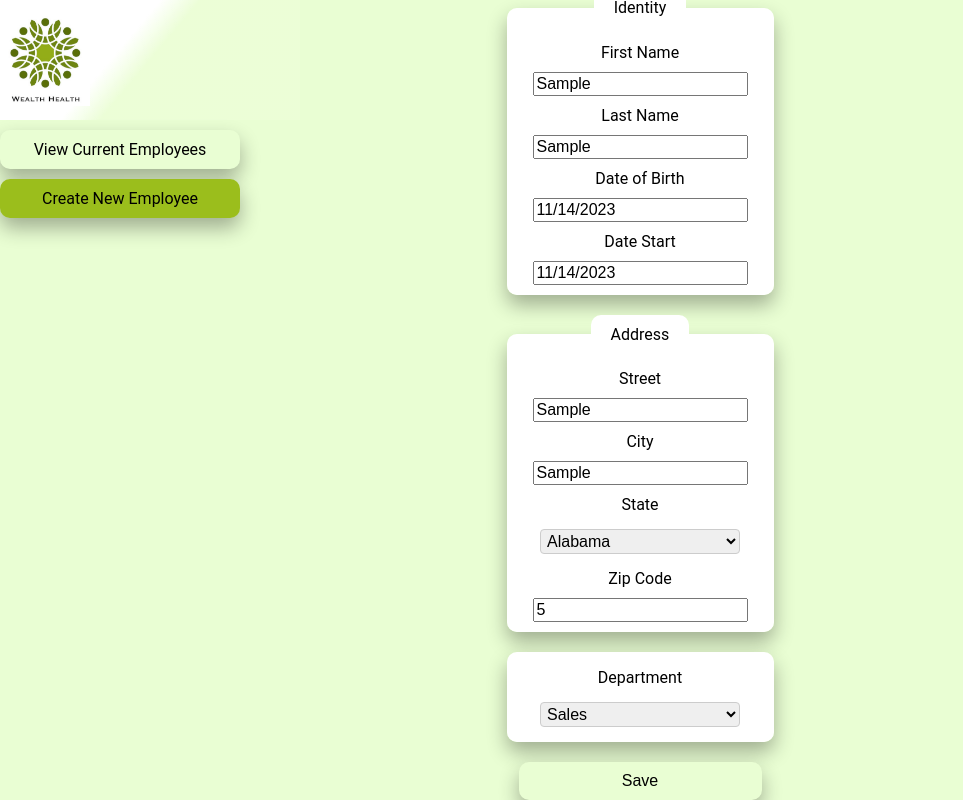
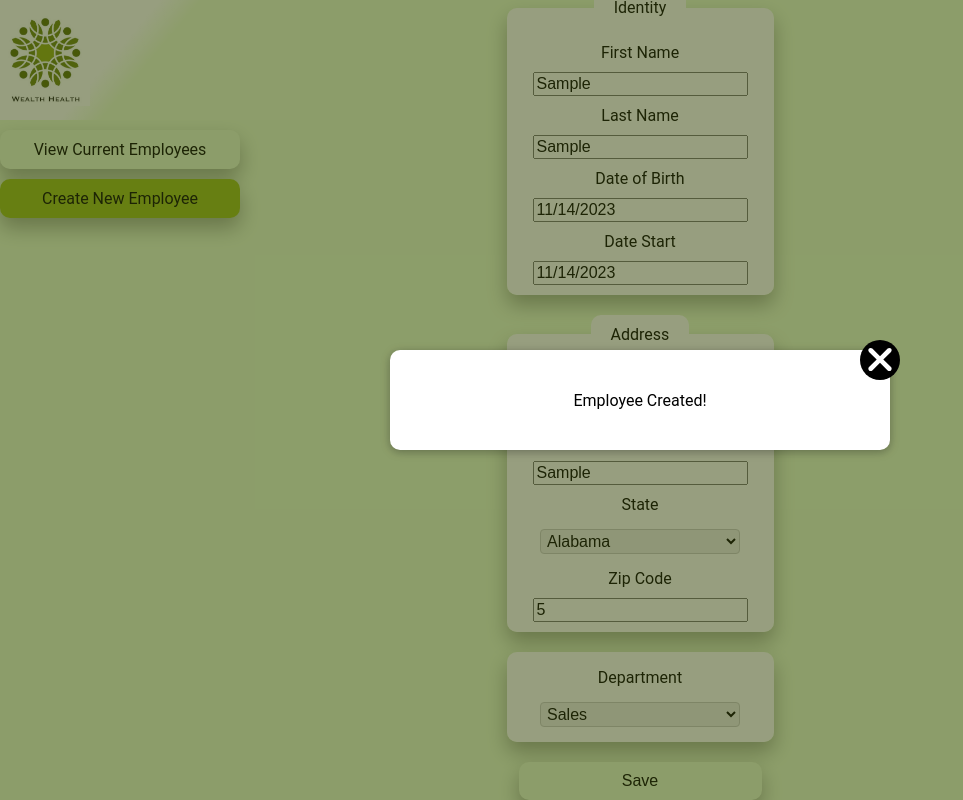
Before and after one commit to leen1515/hrnet, a React (Create React App) app in the folder hrnet/: page / in a window 1280 px wide. Both pictures are taken after typing "Sample", "Sample", "Sample", "Sample", "5" into the empty fields and a click on the button "Save". Shown: the part 32-832 px from the top of the page, without its empty margins (0-963 px from the left). Built offline with nearby package versions, Linux system fonts and the light colour scheme.

Commit message:
feat(): modal jsx+style

```diff
--- a/hrnet/src/components/CreateForm.jsx
+++ b/hrnet/src/components/CreateForm.jsx
@@ -3,7 +3,7 @@ import Selector from '../modules/selector/Selector';
 import { departmentsArray } from '../modules/selector/datasArrays/departmentsArray';
 import { statesArray } from '../modules/selector/datasArrays/statesArray';
 import DateSelector from '../modules/DateSelector';
-import Modal from '../modules/Modal';
+import Modal from '../modules/modal/Modal';
 import { Label } from '../styled/global';
 import { useDispatch } from 'react-redux';
 import { submitForm } from '../reduxcode/sliceform';
@@ -92,6 +92,7 @@ function CreateForm() {
     const [dateStart, setDateStart] = useState(new Date());
     const [state, setState] = useState('');
     const [department, setDepartment] = useState('');
+    const [isModalOpen, setIsModalOpen] = useState(false);
 
 
     const handleSubmit = (e) => {
@@ -109,6 +110,7 @@ function CreateForm() {
             department
         );
         dispatch(submitForm(employeeData ));
+        setIsModalOpen(true);
     };
 
     return (
@@ -170,8 +172,9 @@ function CreateForm() {
                     <Button type="submit" aria-label="Save Employee Data">Save</Button>
                 </FormStyle>
             </Container>
-            <Modal id="confirmation">Employee Created!</Modal>
-        </>
+            <Modal isOpen={isModalOpen} onClose={() => setIsModalOpen(false)}>
+                <p>Employee Created!</p>
+            </Modal>        </>
     );
 }
 
--- a/hrnet/src/modules/Modal.jsx
+++ /dev/null
@@ -1,8 +0,0 @@
-
-function Modal(){
-  return (<>
-  </>
-  );
-}
-
-export default Modal;
--- /dev/null
+++ b/hrnet/src/modules/modal/Modal.jsx
@@ -0,0 +1,62 @@
+import styled from 'styled-components';
+import xMark from './icone/xmark.svg';
+
+const ModalBackdrop = styled.div`
+    position: fixed;
+    top: 0;
+    bottom: 0;
+    left: 0;
+    right: 0;
+    background-color: #39450b85;
+    display: flex;
+    align-items: center;
+    justify-content: center;
+    z-index: 100;
+`;
+
+const ModalBox = styled.div`
+    position: relative;
+    width: 100%;
+    max-width: 500px;
+    height: 100%;
+    max-height: 100px;
+    background-color: white;
+    border-radius: 10px;
+    box-shadow: 0 2px 10px rgba(0, 0, 0, 0.3);
+    display: flex;
+    flex-direction: column;
+    align-items: center;
+    justify-content: center;
+`;
+
+const CloseButton = styled.button`
+    background-color: black;
+    color:white;
+    border: none;
+    position: absolute;
+    top: 0;
+    right: 0;
+    margin-top: -10px;
+    margin-right: -10px;
+    width:40px;
+    height:40px;
+    border-radius: 50%;
+    cursor: pointer;
+`;
+
+function Modal ({ isOpen, children, onClose }){
+    if (!isOpen) {
+        return null;
+    }
+
+    return (
+        <ModalBackdrop>
+            <ModalBox>
+                {children}
+                <CloseButton onClick={onClose}><img src= {xMark} width="100%"/></CloseButton>
+            </ModalBox>
+        </ModalBackdrop>
+    );
+};
+
+export default Modal;
```
Also changed, not shown: hrnet/src/modules/modal/icone/xmark.svg (added), 1 other file (tests, documents, lock files or other folders).
